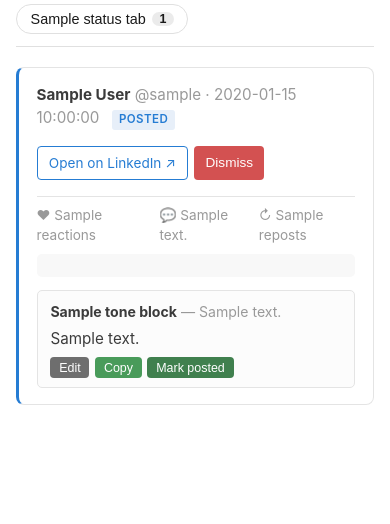
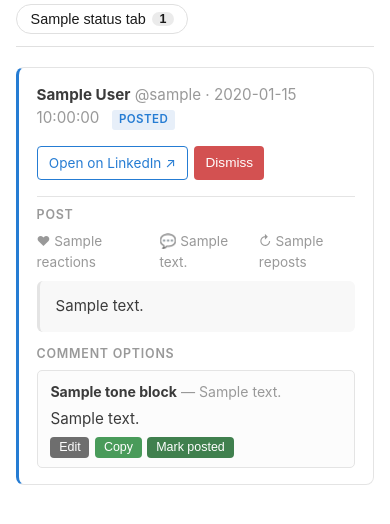
Before and after one commit to mayamit/LI_Comments, a FastAPI app: template templates/dashboard.html in a window 390 px wide. Shown: the part 168-692 px from the top of the page. Run offline with FastAPI, Linux system fonts and the light colour scheme; the template is opened without the code that fills it: most values are stand-ins (such as "Sample title", 1, 10 or a date in 2020); parts of the project's set-up code (start-up, migrations or seed data) failed here and were passed over; some libraries are stand-ins or nearby versions.

Commit message:
Split dashboard post cards into a two-pane post / comments layout
Previously the post preview (truncated to 300 chars) sat above the
stacked tone blocks. Reviewing a comment option meant either bouncing
to LinkedIn to read the full post or scrolling past the comment to
re-check the preview. Switching to side-by-side panes lets the full
post stay visible while comparing the six tone responses.

- _post_card.html now wraps the engagement counts plus full post body
  in a left pane and the six tone blocks in a right pane, both inside
  a .post-body-split grid. The left pane uses p.full_content so the
  whole LinkedIn post is in view, not a 300-char preview. Both panes
  carry a small uppercase label (Post / Comment options) for context.
- style.css adds .post-body-split (minmax(0, 1fr) twice so long
  content does not blow out the grid columns), .post-full (subtle
  left border, soft background, pre-wrap), and a 900px breakpoint
  that collapses to a single column on narrower screens.

Co-Authored-By: Claude Opus 4.7 (1M context) <noreply@anthropic.com>

```diff
--- a/static/style.css
+++ b/static/style.css
@@ -328,6 +328,39 @@ button[disabled] { opacity: 0.6; cursor: progress; }
     color: var(--muted); font-style: italic; padding: 0.5rem 0; font-size: 0.9rem;
 }
 
+/* Dashboard two-pane layout: post on left, comments on right */
+.post-body-split {
+    display: grid;
+    grid-template-columns: minmax(0, 1fr) minmax(0, 1fr);
+    gap: 1.25rem;
+    margin-top: 0.6rem;
+}
+.post-pane { min-width: 0; }
+.pane-label {
+    margin: 0 0 0.4rem;
+    font-size: 0.78rem;
+    text-transform: uppercase;
+    letter-spacing: 0.06em;
+    color: var(--muted);
+    font-weight: 600;
+}
+.post-full {
+    white-space: pre-wrap;
+    line-height: 1.6;
+    background: var(--bg-soft);
+    padding: 0.85rem 1rem;
+    border-radius: 6px;
+    font-size: 0.94rem;
+    border-left: 3px solid var(--border);
+}
+
+@media (max-width: 900px) {
+    .post-body-split {
+        grid-template-columns: 1fr;
+        gap: 0.8rem;
+    }
+}
+
 .tone-blocks { display: flex; flex-direction: column; gap: 0.65rem; }
 .comment-block {
     border: 1px solid var(--border);
--- a/templates/_post_card.html
+++ b/templates/_post_card.html
@@ -32,19 +32,23 @@
         </div>
     </header>
 
+    <div class="post-body-split">
+    <section class="post-pane post-content-pane">
+        <h3 class="pane-label">Post</h3>
         <div class="post-engagement">
             {% set e = p.engagement %}
             {% if e.reactions is not none %}<span>♥ {{ e.reactions }}</span>{% endif %}
             {% if e.comments is not none %}<span>💬 {{ e.comments }}</span>{% endif %}
             {% if e.reposts is not none %}<span>↻ {{ e.reposts }}</span>{% endif %}
         </div>
+        <div class="post-full">{{ p.full_content or '(no post content)' }}</div>
+    </section>
 
-    <div class="post-preview">{{ p.preview }}</div>
-
+    <section class="post-pane post-comments-pane">
+        <h3 class="pane-label">Comment options</h3>
         {% if p.comment_count == 0 %}
         <div class="no-comments">No comments generated yet for this post.</div>
         {% endif %}
-
         <div class="tone-blocks">
         {% for tb in p.tone_blocks %}
         <div class="comment-block {% if tb.is_posted %}is-posted{% endif %}" id="comment-{{ p.id }}-{{ tb.key }}">
@@ -90,4 +94,6 @@
         </div>
         {% endfor %}
         </div>
+    </section>
+    </div>
 </article>
```
Lines whose indentation alone changed are shown as unchanged.
